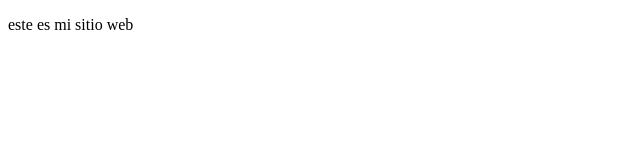
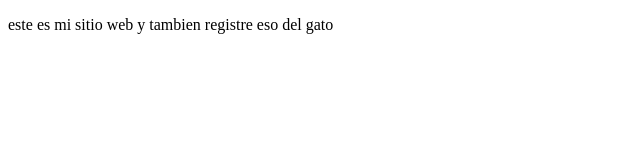
Before and after one commit to jhanpaulmott/proyectodemocursoprework, a plain HTML site: page index.html in a window 1280 px wide. Shown: the whole page, without its empty margins (0-640 px from the left). Drawn offline with Linux system fonts and the light colour scheme.

Commit message:
first commit

```diff
--- a/index.html
+++ b/index.html
@@ -8,7 +8,7 @@
 </head>
 <body>
     <p>
-        este es mi sitio web
+        este es mi sitio web y tambien registre eso del gato
     </p>
 
 
```
